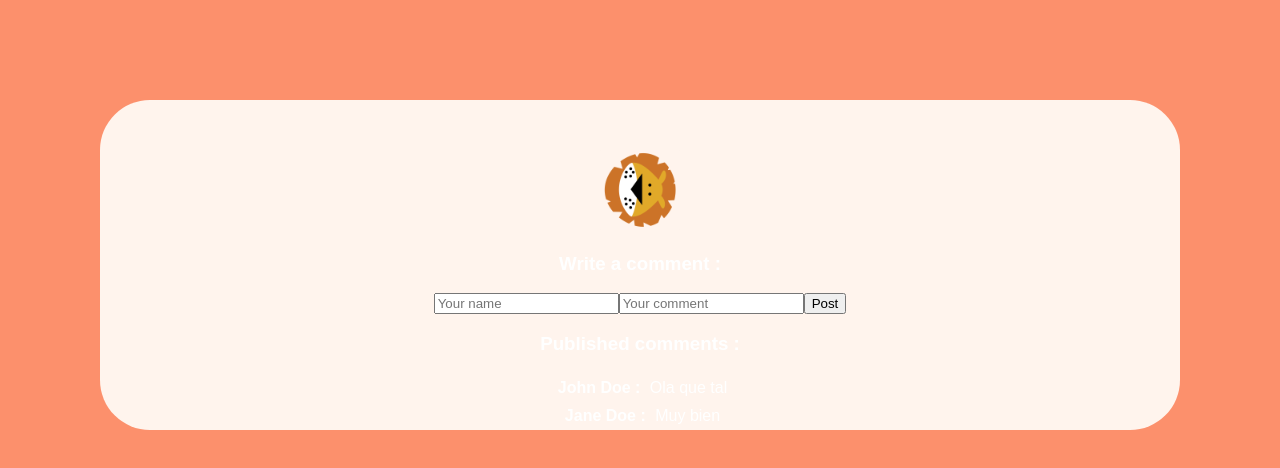
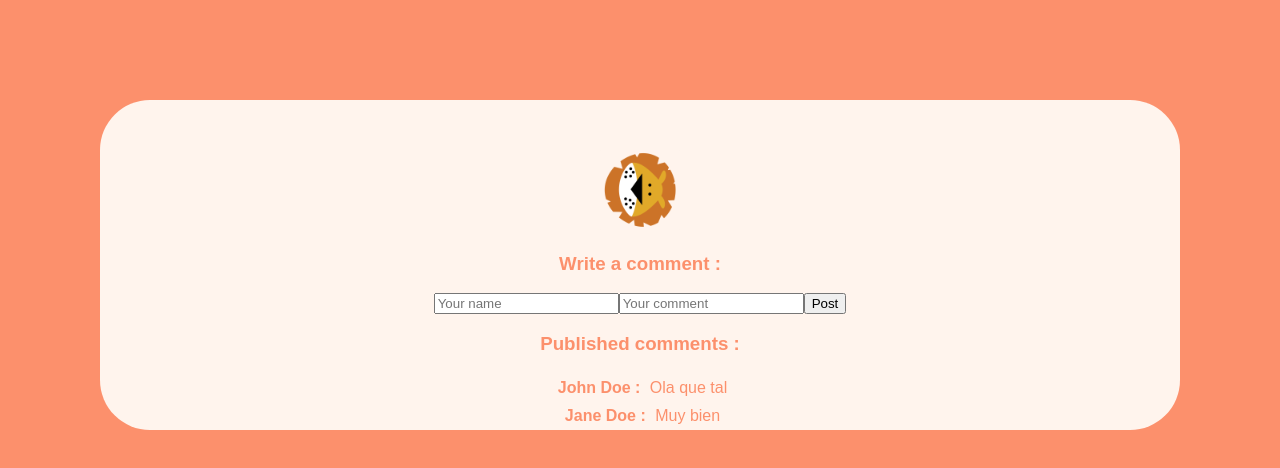
Before and after one commit to lrnlyra/react-realtime-comments, a React (Create React App) app: page / in a window 1280 px wide. Shown: the top 468 px of the page. Built offline with nearby package versions, Linux system fonts and the light colour scheme.

Commit message:
#react-app change text color

```diff
--- a/src/App.css
+++ b/src/App.css
@@ -1,6 +1,6 @@
 body {
     background-color: #fc906c;
-    color: #fff;
+    color: #fc906c;
 }
 
 #root {
```
